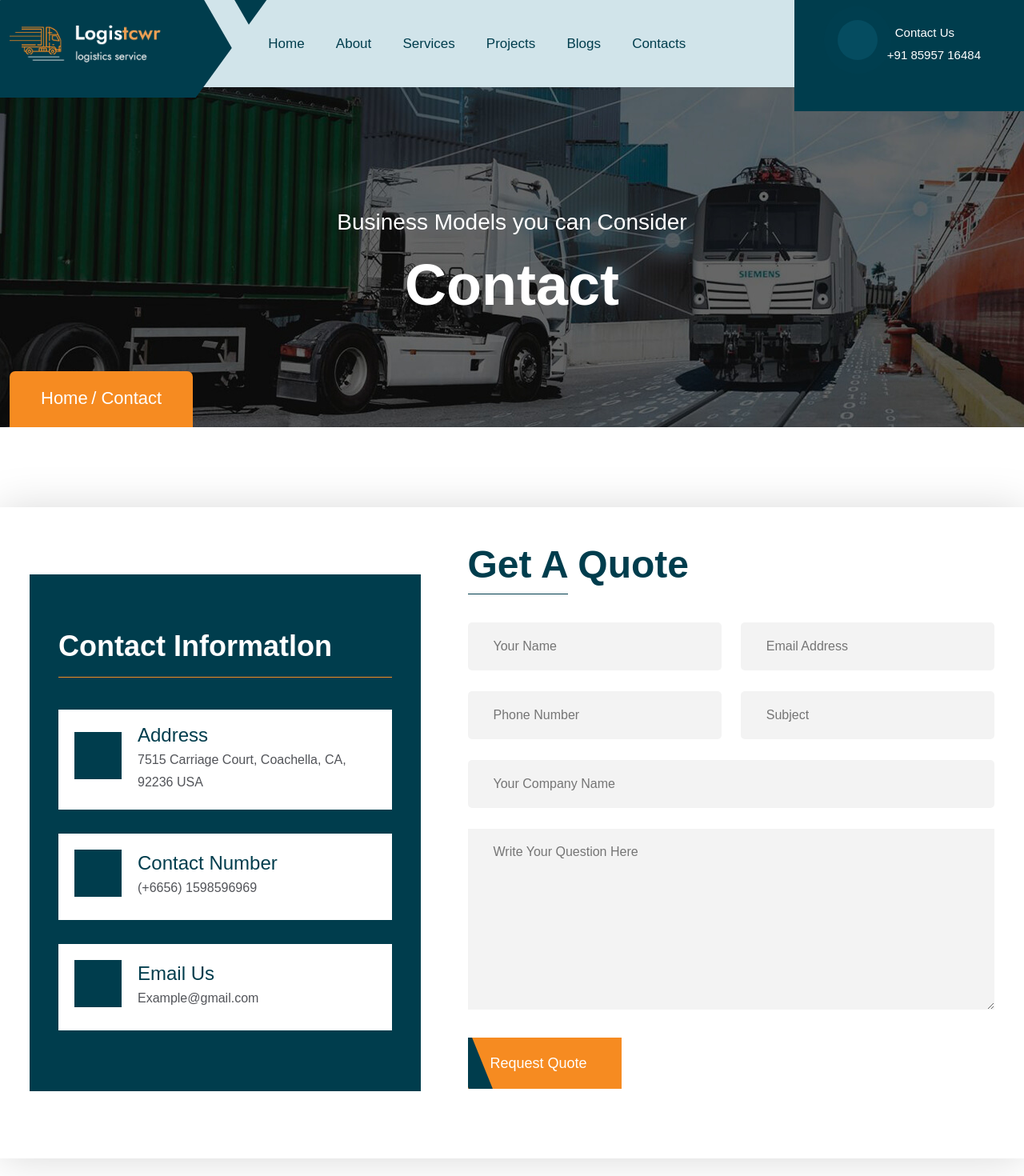
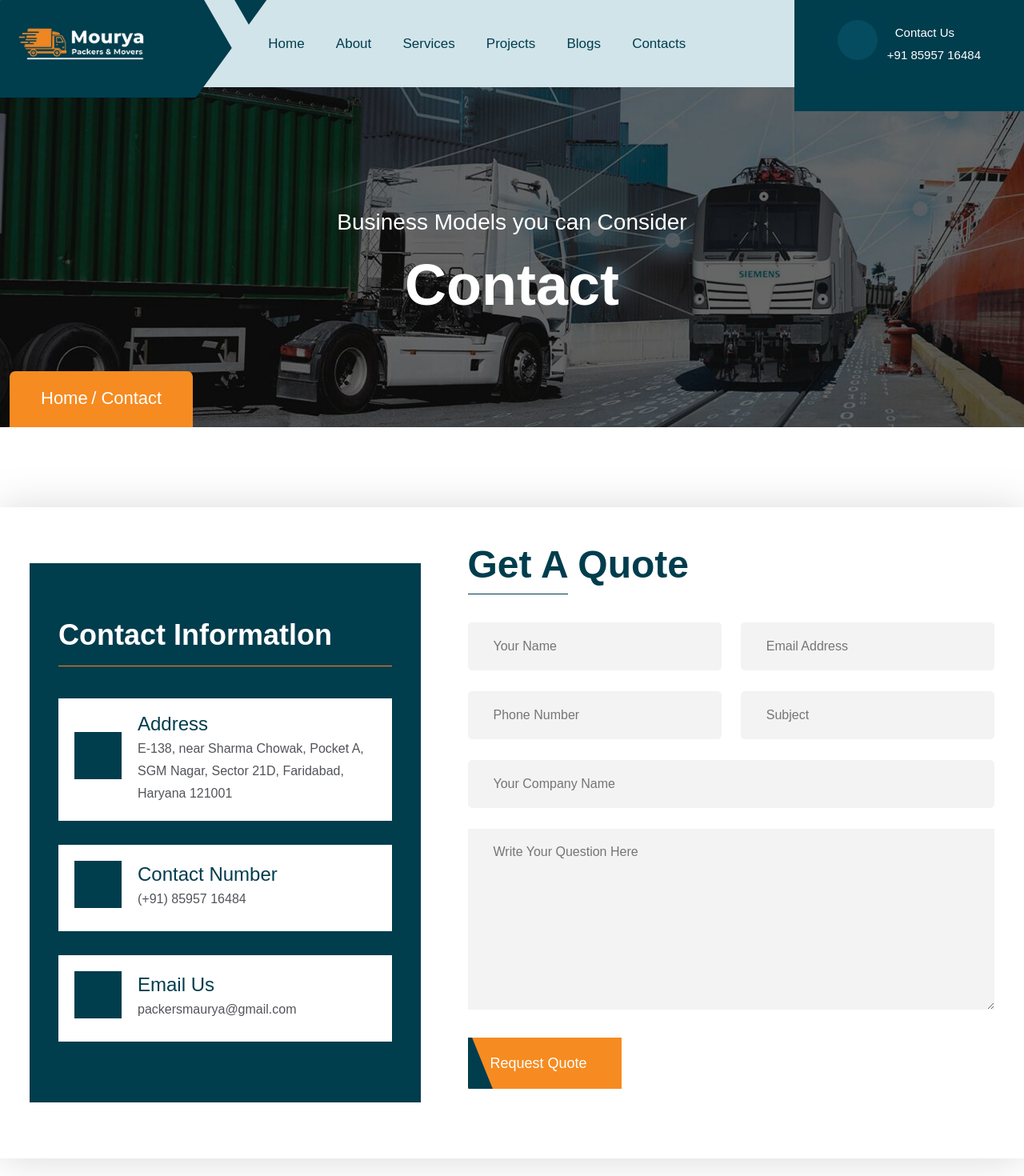
Before and after one commit to vaid0007/Mourya-Packers-and-Movers, a PHP site: page /contact-us.php in a window 1280 px wide. Shown: the top 1470 px of the page at 80% size. Run offline with PHP 8.4, Linux system fonts and the light colour scheme; some libraries are stand-ins or nearby versions.

Commit message:
updated website

```diff
--- a/logistcwr-demo/contact-us.php
+++ b/logistcwr-demo/contact-us.php
@@ -77,7 +77,7 @@
 							</div>
 							<div class="st__cinfobox_content">
 								<h5> Address </h5>
-								<span> 7515 Carriage Court, Coachella, CA, 92236 USA </span>
+								<span> E-138, near Sharma Chowak, Pocket A, SGM Nagar, Sector 21D, Faridabad, Haryana 121001 </span>
 							</div>
 						</div>
 						<div class="st__cinfobox">
@@ -86,7 +86,7 @@
 							</div>
 							<div class="st__cinfobox_content">
 								<h5> Contact Number </h5>
-								<span> (+6656) 1598596969 </span>
+								<span> (+91) 85957 16484 </span>
 							</div>
 						</div>
 						<div class="st__cinfobox">
@@ -95,7 +95,7 @@
 							</div>
 							<div class="st__cinfobox_content">
 								<h5> Email Us </h5>
-								<span> Example@gmail.com</span>
+								<span> packersmaurya@gmail.com</span>
 							</div>
 						</div>
 					</div>
@@ -155,7 +155,7 @@
 		<div class="row">
 			<div class="col-lg-12">
 				<div class="st__map">
-					<iframe src="https://www.google.com/maps/embed?pb=!1m18!1m12!1m3!1d29060.170457136694!2d90.76099906483333!3d24.432692478077946!2m3!1f0!2f0!3f0!3m2!1i1024!2i768!4f13.1!3m3!1m2!1s0x3756918773180af5%3A0x530a9427210ef003!2sKishoreganj!5e0!3m2!1sen!2sbd!4v1710970051644!5m2!1sen!2sbd" width="400" height="745" style="border:0;" allowfullscreen="" loading="lazy" referrerpolicy="no-referrer-when-downgrade">
+					<iframe src="https://www.google.com/maps/embed?pb=!1m18!1m12!1m3!1d3509.567085069838!2d77.28279590000001!3d28.402140799999998!2m3!1f0!2f0!3f0!3m2!1i1024!2i768!4f13.1!3m3!1m2!1s0x390cdfd2f1f04b49%3A0xbed0c85874a9a386!2sMourya%20Packers%20and%20Movers!5e0!3m2!1sen!2sin!4v1767086066369!5m2!1sen!2sin" width="400" height="745" style="border:0;" allowfullscreen="" loading="lazy" referrerpolicy="no-referrer-when-downgrade">
 					</iframe>
 				</div>
 			</div>
--- a/logistcwr-demo/footer.php
+++ b/logistcwr-demo/footer.php
@@ -4,7 +4,7 @@
 		<div class="row ft_borer">
 			<div class="col-lg-3 col-md-6 wow fadeInUpBig">
 				<div class="st__footer__logo">
-					<a href="#"> <img src="assets/images/logo/ts_logo.png" alt=""> </a>
+					<a href="#"> <img src="assets/images/logo/logo1.png" alt=""> </a>
 				</div>
 				<div class="st__footer__text">
 					<p>Feugiat a ligula rutrum luctus primis ultrice nteger congue magna at pretium purus a pretium ligula rutrum and luctus</p>
--- a/logistcwr-demo/header.php
+++ b/logistcwr-demo/header.php
@@ -5,7 +5,7 @@
 		<!-- loading content here -->
 		<div class="preloader__content text-center">
 			<div class="preloader__logo">
-				<img src="assets/images/logo/ts_logo.png" alt="">
+				<img src="assets/images/logo/logo1.png" alt="">
 			</div>
 			<div id="st-loading-bar" class="preloader__bar">
 				<div id="st-loading-line" class="preloader__bar-inner"></div>
@@ -23,7 +23,7 @@
 			<div class="offcanvas__top d-flex justify-content-between align-items-center">
 				<div class="offcanvas__logo">
 					<a href="index.html">
-						<img src="assets/images/logo/ts_logo.png" alt="logo not found">
+						<img src="assets/images/logo/logo1.png" alt="logo not found">
 					</a>
 				</div>
 				<div class="offcanvas__close">
@@ -57,7 +57,7 @@
 				<div class="row align-items-center">
 					<div class="col-lg-2 col-md-6 col-sm-2">
 						<div class="st-header-logo">
-							<a href="index.html"><img src="assets/images/logo/ts_logo.png" alt="logo not found"></a>
+							<a href="index.html"><img src="assets/images/logo/logo1.png" alt="logo not found"></a>
 						</div>
 					</div>
 					<div class="col-lg-10 col-md-6 col-sm-10">
--- a/logistcwr-demo/index.php
+++ b/logistcwr-demo/index.php
@@ -8,7 +8,7 @@
 	<meta name="viewport" content="width=device-width, initial-scale=1">
 
 	<!-- Favicon -->
-	<link rel="icon" sizes="56x56" href="assets/images/logo/fav-icon.png">
+	<link rel="icon" sizes="56x56" href="assets/images/logo/logo.png">
 	<!-- bootstrap CSS -->
 	<link rel="stylesheet" href="assets/css/bootstrap.min.css">
 	<!-- carousel CSS -->
@@ -239,7 +239,7 @@
 					</div>
 					<div class="st__service__content">
 						<span> Tracking </span>
-						<h2> <a href="service-details.html"> Safety Garunteed </a> </h2>
+						<h2> <a href="service-details.html"> Safety Guaranteed  </a> </h2>
 						<div class="st__service__btn">
 							<a href="service-details.html"> <i class="bi bi-arrow-right"></i> </a>
 						</div>
```
Also changed, not shown: logistcwr-demo/assets/images/logo/logo1.png (added).
